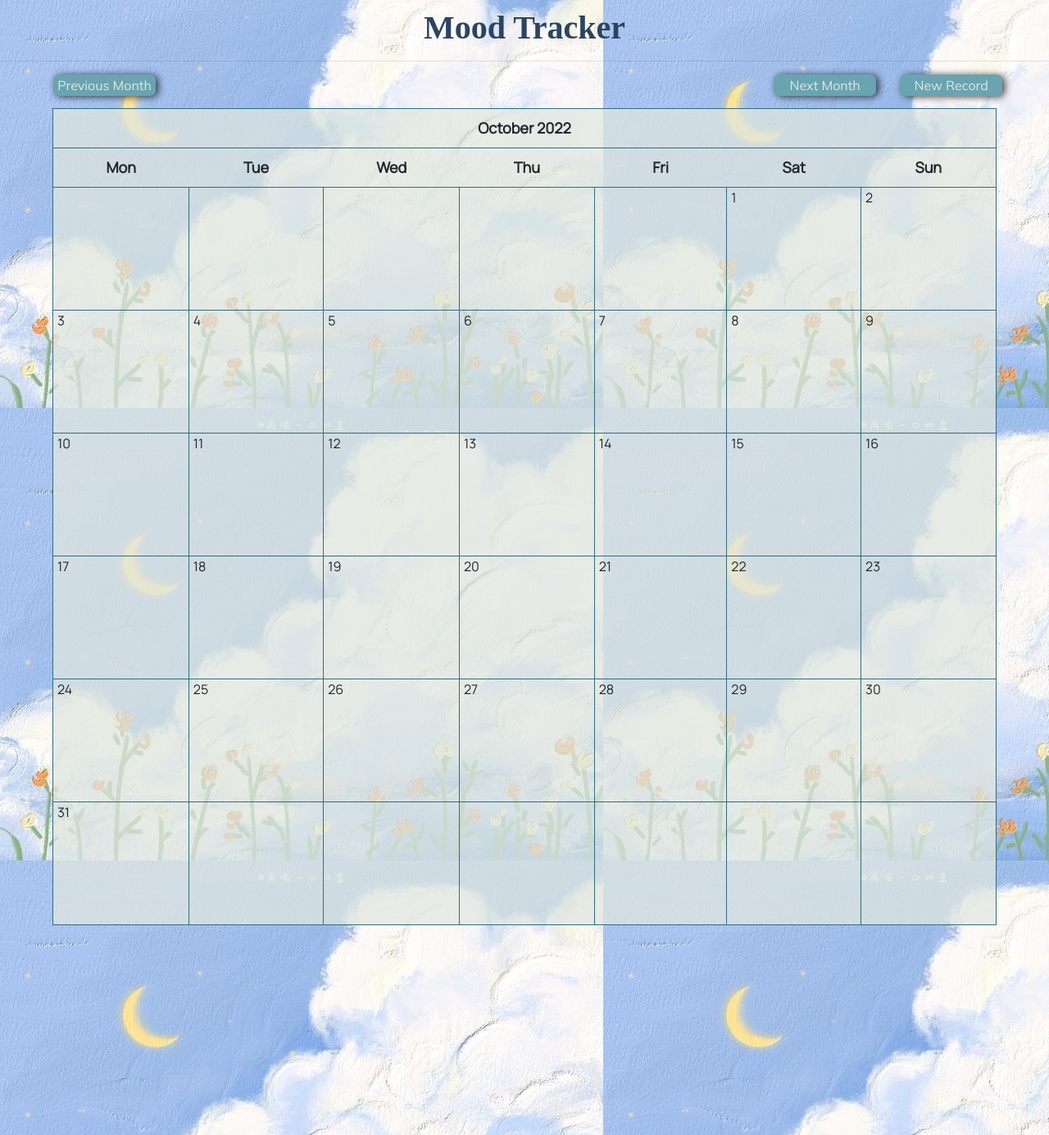
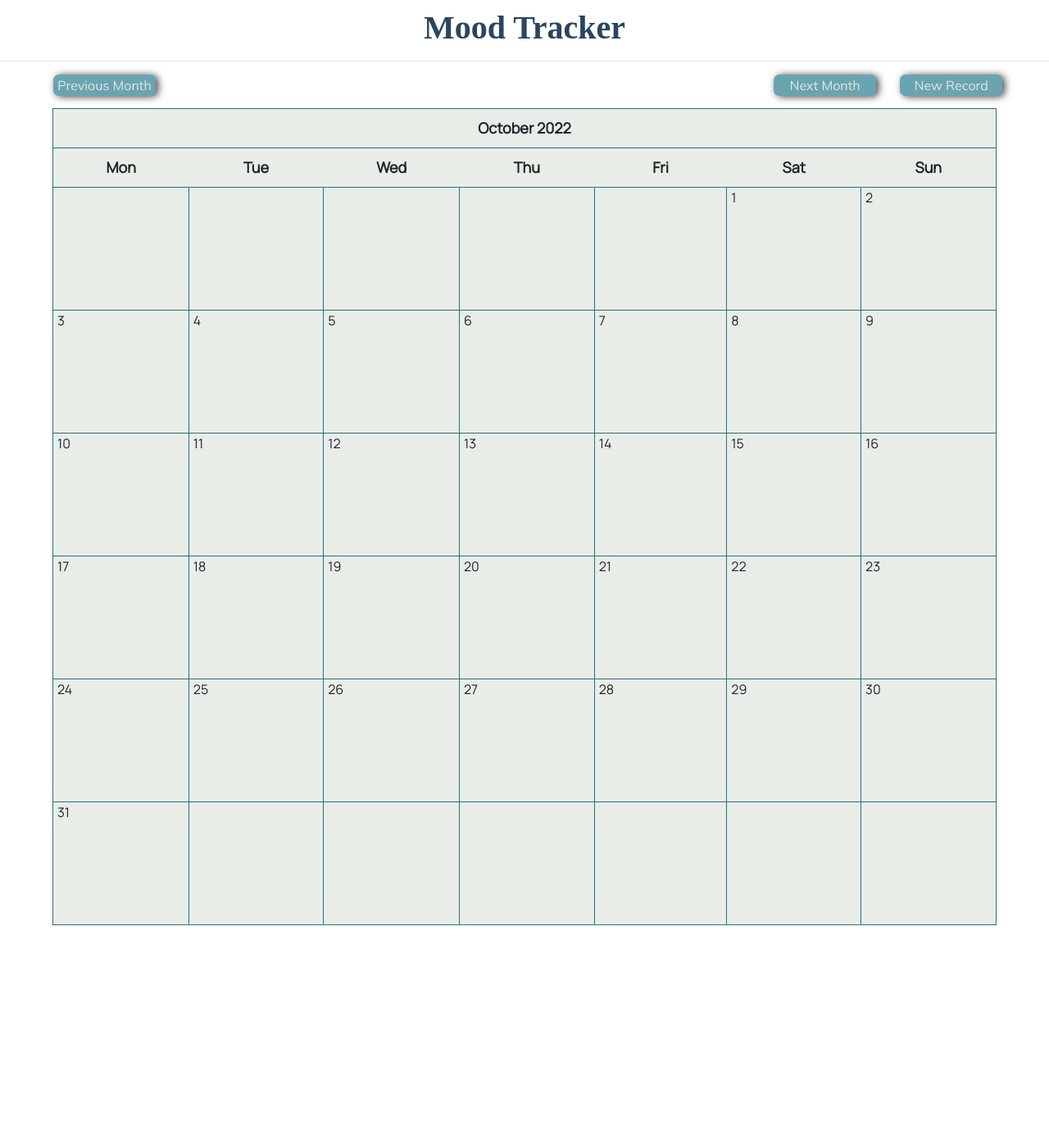
Before and after one commit to AliaWidyanita/joyfultimes, a Django app: page /cal/ in a window 1280 px wide. Shown: the part 54-1439 px from the top of the page at 82% size. Run offline with Django 4.2, Linux system fonts and the light colour scheme; data that the repository does not hold is empty; some libraries are stand-ins or nearby versions; some web fonts are replaced.

Commit message:
bg changed

```diff
--- a/cal/static/cal/css/styles.css
+++ b/cal/static/cal/css/styles.css
@@ -5,7 +5,7 @@
 body {
   margin-bottom: 20%;
   font-family: "ptsans", "Lato", "Helvetica Neue", Helvetica, Arial, sans-serif;
-  background: url('download\ \(1\).jpg');
+  background-color: white;
 }
 
 
```
Also changed, not shown: cal/views.py (+8 -0 lines), cal/migrations/0002_events_delete_event.py (added), cal/migrations/0003_event_delete_events.py (added).
